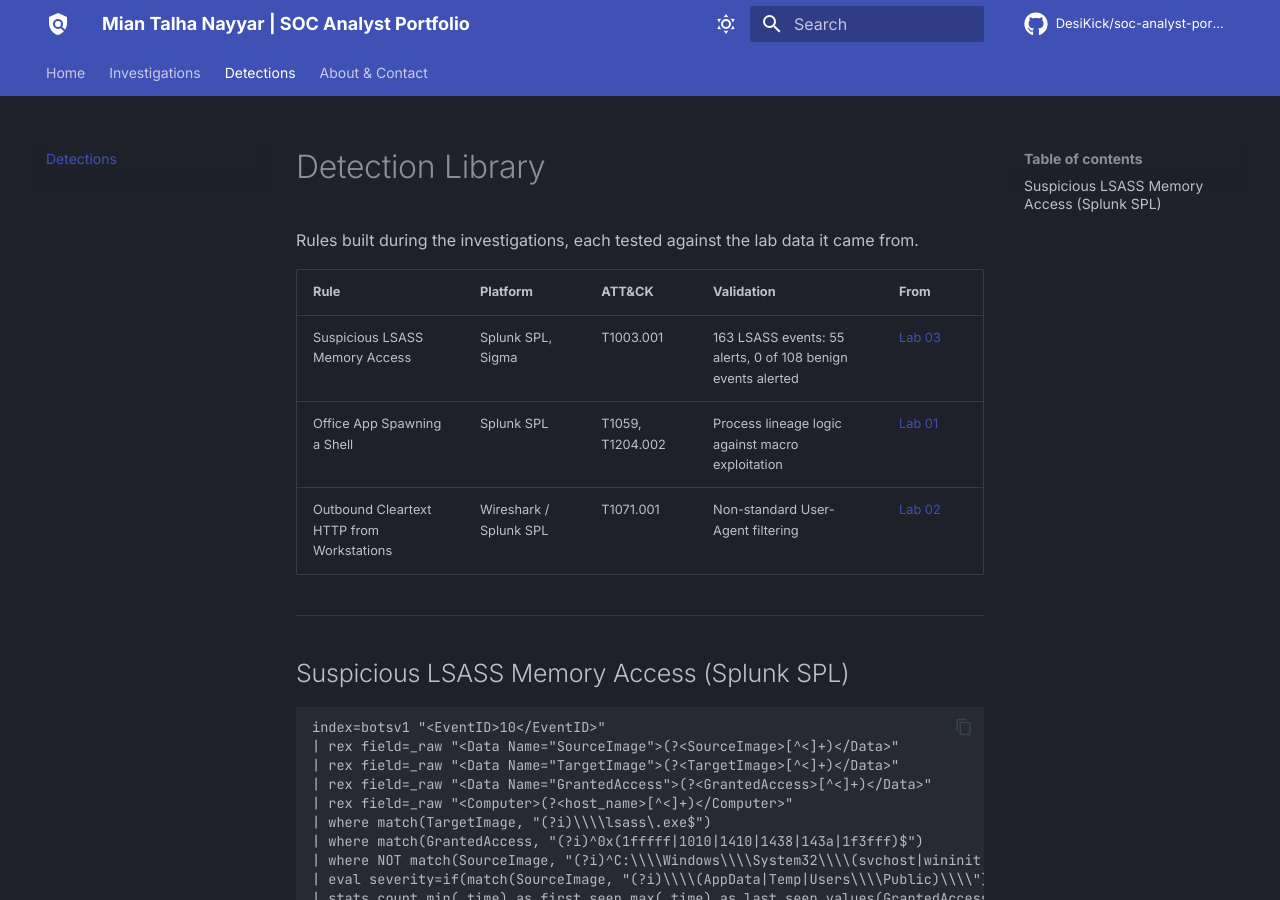
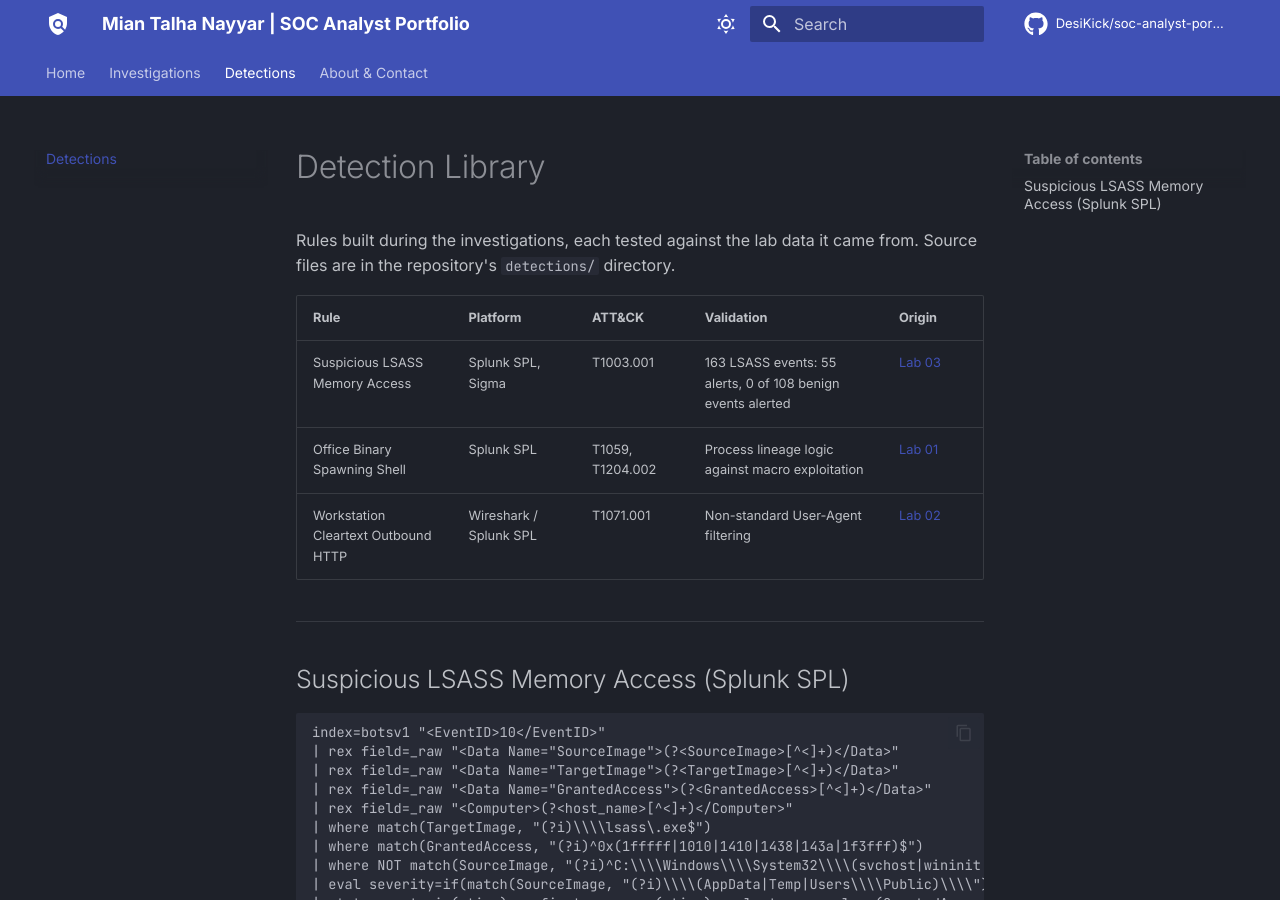
Before and after one commit to DesiKick/soc-analyst-portfolio, an MkDocs documentation site: the page built from docs/detections.md, in a window 1280 px wide and 900 px high. Built offline with MkDocs 1.6.1 and Material for MkDocs 9.7.7, drawn with Linux system fonts in a browser that asks for light colours; comment, search, counter and statistics services are not loaded.

Commit message:
Add detections.md library page

````diff
--- a/docs/detections.md
+++ b/docs/detections.md
@@ -4,13 +4,13 @@
 
 # Detection Library
 
-Rules built during the investigations, each tested against the lab data it came from.
+Rules built during the investigations, each tested against the lab data it came from. Source files are in the repository's `detections/` directory.
 
-| Rule | Platform | ATT&CK | Validation | From |
+| Rule | Platform | ATT&CK | Validation | Origin |
 |---|---|---|---|---|
 | Suspicious LSASS Memory Access | Splunk SPL, Sigma | T1003.001 | 163 LSASS events: 55 alerts, 0 of 108 benign events alerted | [Lab 03](investigations/lab-03-splunk-lsass.md) |
-| Office App Spawning a Shell | Splunk SPL | T1059, T1204.002 | Process lineage logic against macro exploitation | [Lab 01](investigations/lab-01-windows-process.md) |
-| Outbound Cleartext HTTP from Workstations | Wireshark / Splunk SPL | T1071.001 | Non-standard User-Agent filtering | [Lab 02](investigations/lab-02-network-traffic.md) |
+| Office Binary Spawning Shell | Splunk SPL | T1059, T1204.002 | Process lineage logic against macro exploitation | [Lab 01](investigations/lab-01-windows-process.md) |
+| Workstation Cleartext Outbound HTTP | Wireshark / Splunk SPL | T1071.001 | Non-standard User-Agent filtering | [Lab 02](investigations/lab-02-network-traffic.md) |
 
 ---
 
@@ -28,6 +28,7 @@
 | eval severity=if(match(SourceImage, "(?i)\\\\(AppData|Temp|Users\\\\Public)\\\\"), "critical", "high")
 | stats count min(_time) as first_seen max(_time) as last_seen values(GrantedAccess) as access by host_name SourceImage severity
 | sort - count
+
 ```yaml
 title: Suspicious Process Access to LSASS Memory
 status: experimental
````
